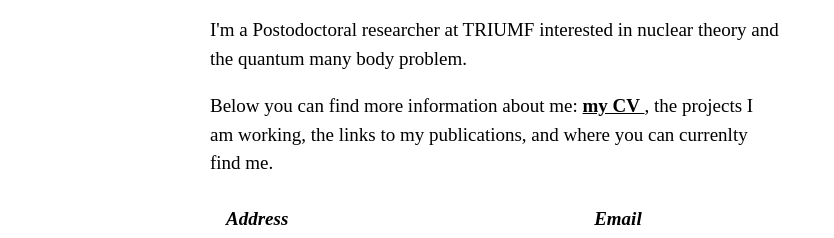
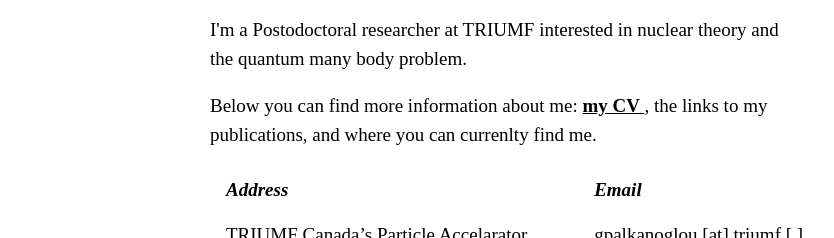
Before and after one commit to gpalkano/gpalkano.github.io, a plain HTML site: page index.html in a window 1280 px wide. Shown: the part 195-433 px from the top of the page, 446-1280 px from the left. Drawn offline with nearby package versions, Linux system fonts and the light colour scheme.

Commit message:
Update index.html

```diff
--- a/index.html
+++ b/index.html
@@ -81,7 +81,7 @@ hr.newHR2 {
 	<!--My work focuses on clustering and pairing effects in nuclear systems and the nature of the nuclear force.
 		With these systems ranging from atomic nuclei to neutron-star matter, these effects generate fascinating physics at many scales and a plethora
 		of experimental/observational signatures. -->
-        <p> Below you can find more information about me: <a href="https://gpalkano.github.io/assets/doc/CV.pdf"> <b>my CV </b></a>, the projects I am working, the links to my publications, and where you can currenlty find me.</p>
+        <p> Below you can find more information about me: <a href="https://gpalkano.github.io/assets/doc/CV.pdf"> <b>my CV </b></a>, the links to my publications, and where you can currenlty find me.</p>
 
    <!--a href="https://gpalkano.github.io/assets/doc/CV.pdf" class="button button1 w3-border-black w3-round-xlarge">CV</a-->
     <!--/div-->
```
